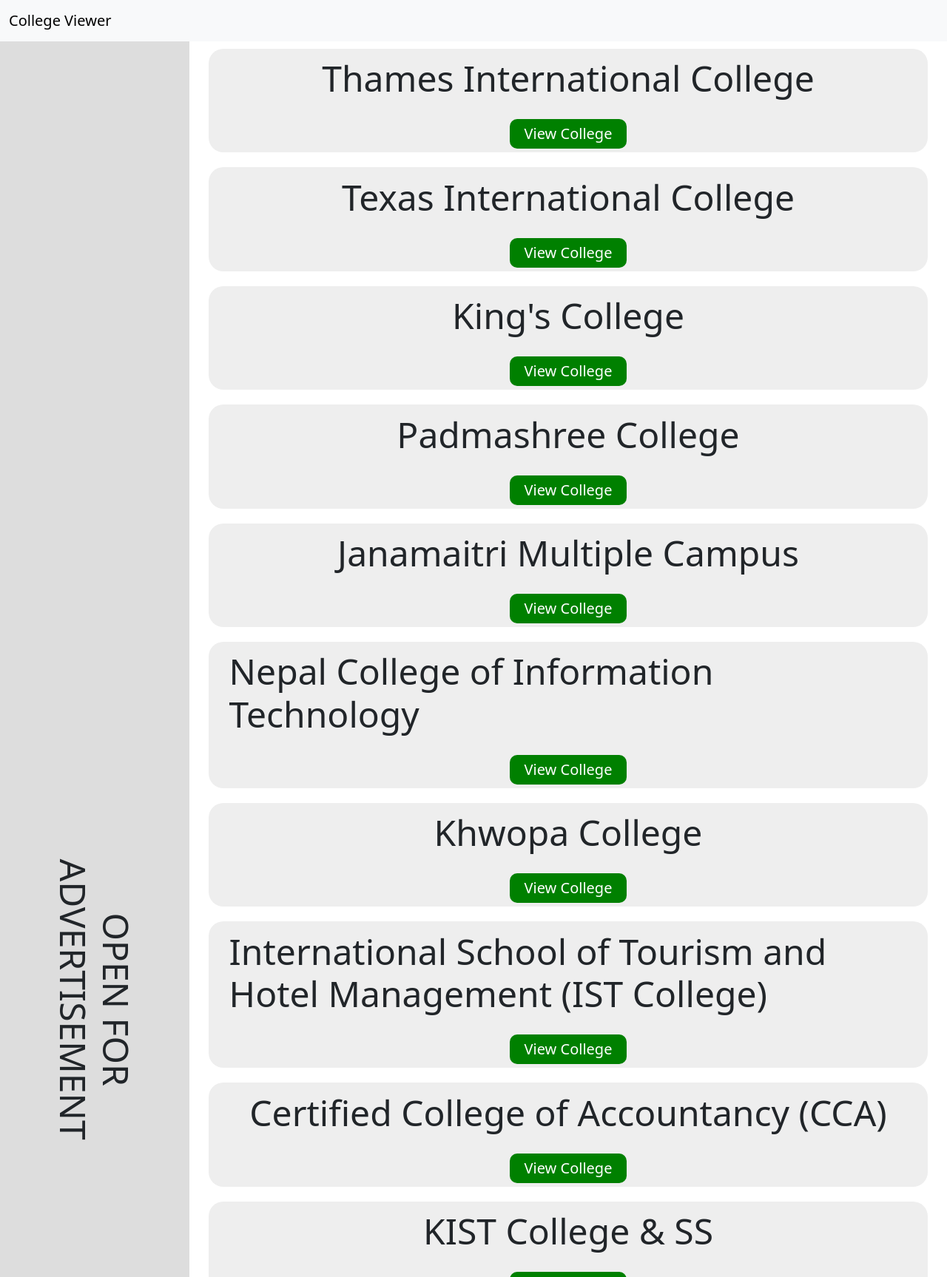
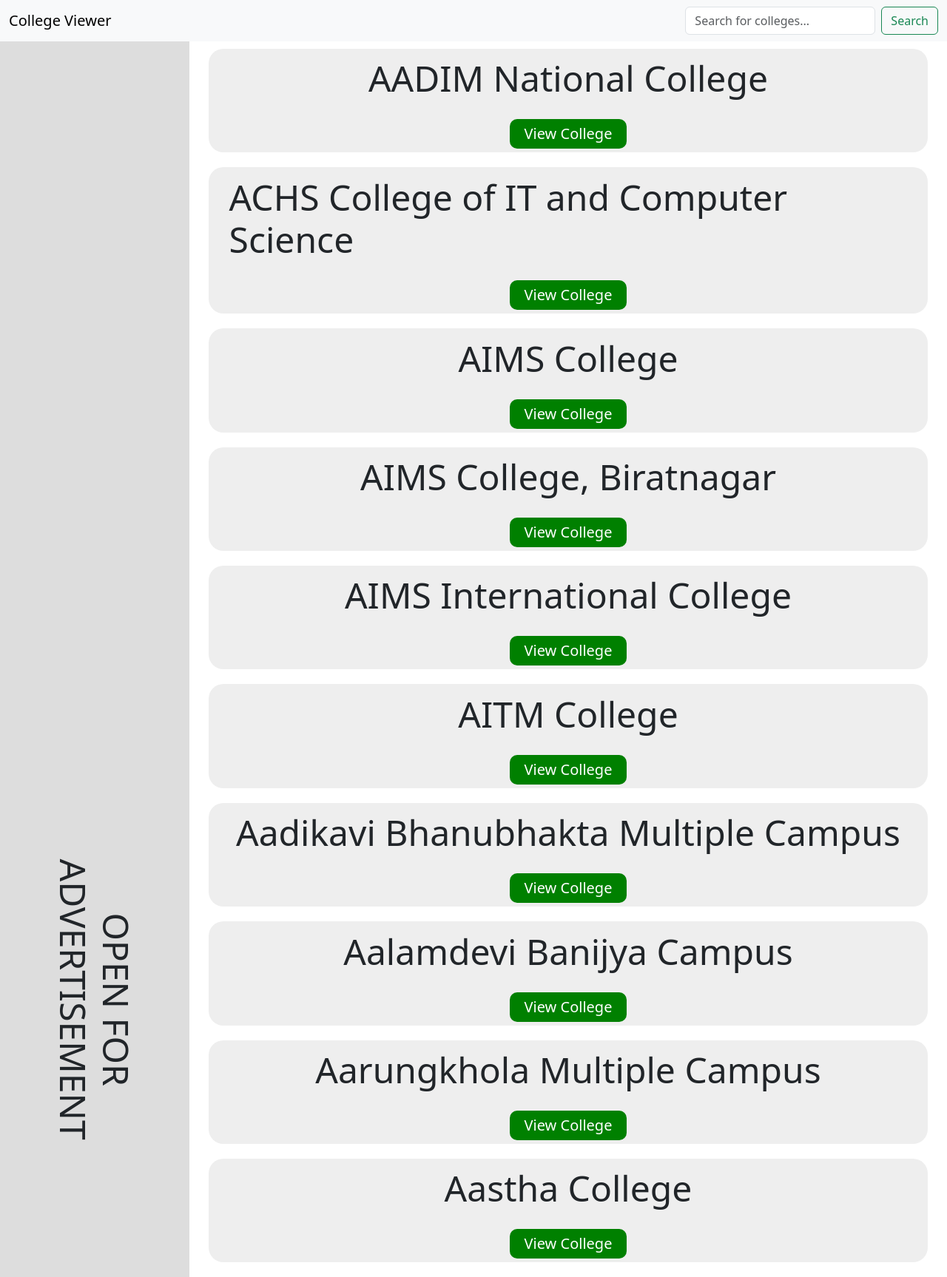
Before and after one commit to UjjwalN15/College-Viewer, a Django app: page / in a window 1280 px wide. Shown: the top 1727 px of the page at 74% size. Run offline with Django 5.2, Linux system fonts and the light colour scheme; data comes from the database, SQL or seed files in the repository.

Commit message:
Ordered by name

```diff
--- a/Colleges/settings.py
+++ b/Colleges/settings.py
@@ -130,3 +130,9 @@ DEFAULT_AUTO_FIELD = 'django.db.models.BigAutoField'
 REST_FRAMEWORK = {
     'DEFAULT_FILTER_BACKENDS': ['django_filters.rest_framework.DjangoFilterBackend']
 }
+
+# #Pagination
+# REST_FRAMEWORK = {
+#     'DEFAULT_PAGINATION_CLASS': 'rest_framework.pagination.PageNumberPagination',
+#     'PAGE_SIZE': 10,  # Change to the number of items you want per page
+# }
--- a/Colleges/urls.py
+++ b/Colleges/urls.py
@@ -20,7 +20,10 @@ from base.views import *
 
 urlpatterns = [
     path('admin/', admin.site.urls),
-    path('',home)
+    path('',home, name="home"),
+    path('search/', home, name='search_colleges'),  # New search view
+
+    # path('search/', search_colleges, name='search_colleges'),  # New search view
     # path('colleges/', CollegeApiViewsets.as_view({'get': 'list'}), name='colleges'),
     # path('colleges/<int:pk>/', CollegeApiViewsets.as_view({'get': 'retrieve', 'put':'update','patch': 'partial_update', 'delete':'destroy'}),name='colleges_detail'),
 ]
--- a/base/templates/index.html
+++ b/base/templates/index.html
@@ -13,29 +13,15 @@
     <nav class="navbar navbar-expand-lg bg-body-tertiary">
         <div class="container-fluid">
           <a class="navbar-brand" href="#">College Viewer</a>
-          <button class="navbar-toggler" type="button" data-bs-toggle="collapse" data-bs-target="#navbarNav" aria-controls="navbarNav" aria-expanded="false" aria-label="Toggle navigation">
-            <span class="navbar-toggler-icon"></span>
-          </button>
-          {% comment %} <div class="collapse navbar-collapse" id="navbarNav">
-            <ul class="navbar-nav">
-              <li class="nav-item">
-                <a class="nav-link active" aria-current="page" href="#">BIT</a>
-              </li>
-              <li class="nav-item">
-                <a class="nav-link" href="#">BBM</a>
-              </li>
-              <li class="nav-item">
-                <a class="nav-link" href="#">BSc. CSIT</a>
-              </li>
-              <!-- <li class="nav-item">
-                <a class="nav-link disabled" aria-disabled="true">Disabled</a>
-              </li> -->
-            </ul>
-          </div> {% endcomment %}
-          {% comment %} <form class="d-flex" role="search">
-            <input class="form-control me-2" type="search" placeholder="Search" aria-label="Search">
+          {% comment %} <form method="get" action="{% url 'search_colleges' %}" class="d-flex" role="search">
+            <input class="form-control me-2" type="search" value="{{ query }}" placeholder="Search Colleges" aria-label="Search">
             <button class="btn btn-outline-success" type="submit">Search</button>
-        </form> {% endcomment %}
+          </form> {% endcomment %}
+          <form action="{% url 'search_colleges' %}" method="get" class="d-flex" role="search">
+            <input type="text" class="form-control me-2" aria-label="Search" name="q" placeholder="Search for colleges..." value="{{ query }}">
+            <button type="submit" class="btn btn-outline-success">Search</button>
+        </form>
+
         </div>
     </nav>
     <div class="body-content">
@@ -55,9 +41,11 @@
                         <p>Email: {{x.email}}</p>
                     </div>
                 </div>
+            {% empty %}
+                <p>No colleges found.</p> <!-- Display a message if no colleges are available -->
             {% endfor %}
         </div>
-    </div>
+  </div>
 </body>
 <script>
     document.querySelectorAll('.college-card a').forEach(button => {
--- a/base/views.py
+++ b/base/views.py
@@ -1,13 +1,58 @@
+# from django.shortcuts import render
+# from .models import *
+# from .serializers import *
+# from django.core.paginator import Paginator #For Pagination
+
+# # Create your views here.
+
+# # class CollegeApiViewsets(viewsets.ModelViewSet):
+# #     queryset = College.objects.all()
+# #     serializer_class = CollegeSerializer
+
+# # def home(request):
+# #     colleges = College.objects.all().order_by('name')  # Get all colleges
+
+# #     # # Set up pagination
+# #     # paginator = Paginator(colleges, 10)  # Show 10 colleges per page
+# #     # page_number = request.GET.get('page')
+# #     # page_obj = paginator.get_page(page_number)
+# #     SEARCH_FIELDS = 'name'
+# #     return render(request, 'index.html', {'college': colleges})
+
+# # def search_colleges(request):
+# #     query = request.GET.get('q')  # Get the search query
+# #     colleges = College.objects.all()  # Default to all colleges
+
+# #     if query:
+# #         colleges = colleges.filter(name__icontains=query)  # Filter by name
+
+# #     return render(request, 'index.html', {
+# #         'colleges': colleges,
+# #         'query': query
+# #     })
+
+# def home (request):
+#     query = request.GET.get('q', '')  # Get the search query, default to empty string
+#     if query:
+#         colleges = College.objects.filter(name__icontains=query)  # Filter colleges by query
+#     else:
+#         colleges = College.objects.all()  # Get all colleges if no query
+
+#     return render(request, 'index.html', {
+#         'colleges': colleges,
+#         'query': query
+#     })
 from django.shortcuts import render
-from .models import *
-from .serializers import *
-from rest_framework import viewsets
-# Create your views here.
-
-# class CollegeApiViewsets(viewsets.ModelViewSet):
-#     queryset = College.objects.all()
-#     serializer_class = CollegeSerializer
+from .models import College  # Adjust the import based on your app structure
 
 def home(request):
-    colleges = College.objects.all()  # Get all colleges
-    return render(request,'index.html',{'college': colleges})
+    query = request.GET.get('q', '')  # Get the search query from GET parameters
+    if query:
+        colleges = College.objects.filter(name__icontains=query)  # Filter colleges by name
+    else:
+        colleges = College.objects.all().order_by("name")  # Get all colleges if no query
+
+    return render(request, 'index.html', {
+        'college': colleges,  # Make sure the context variable matches what you're using in the template
+        'query': query  # Pass the query back to the template
+    })
```
